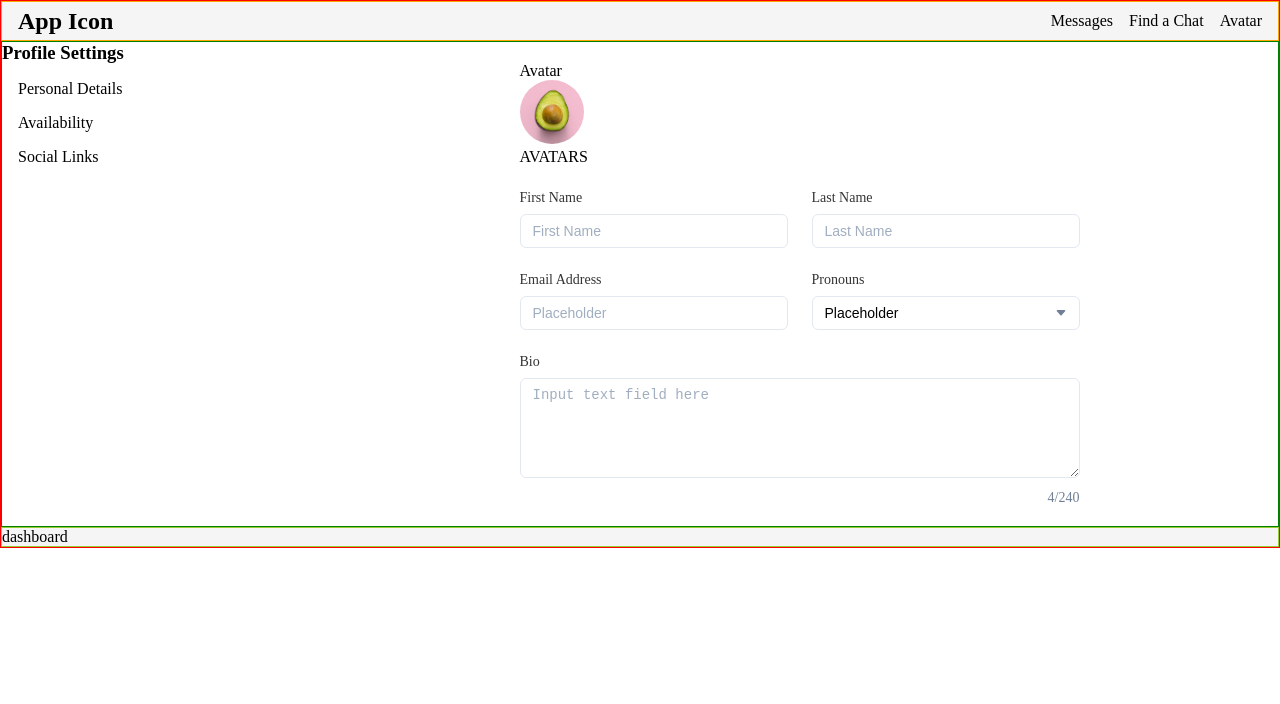
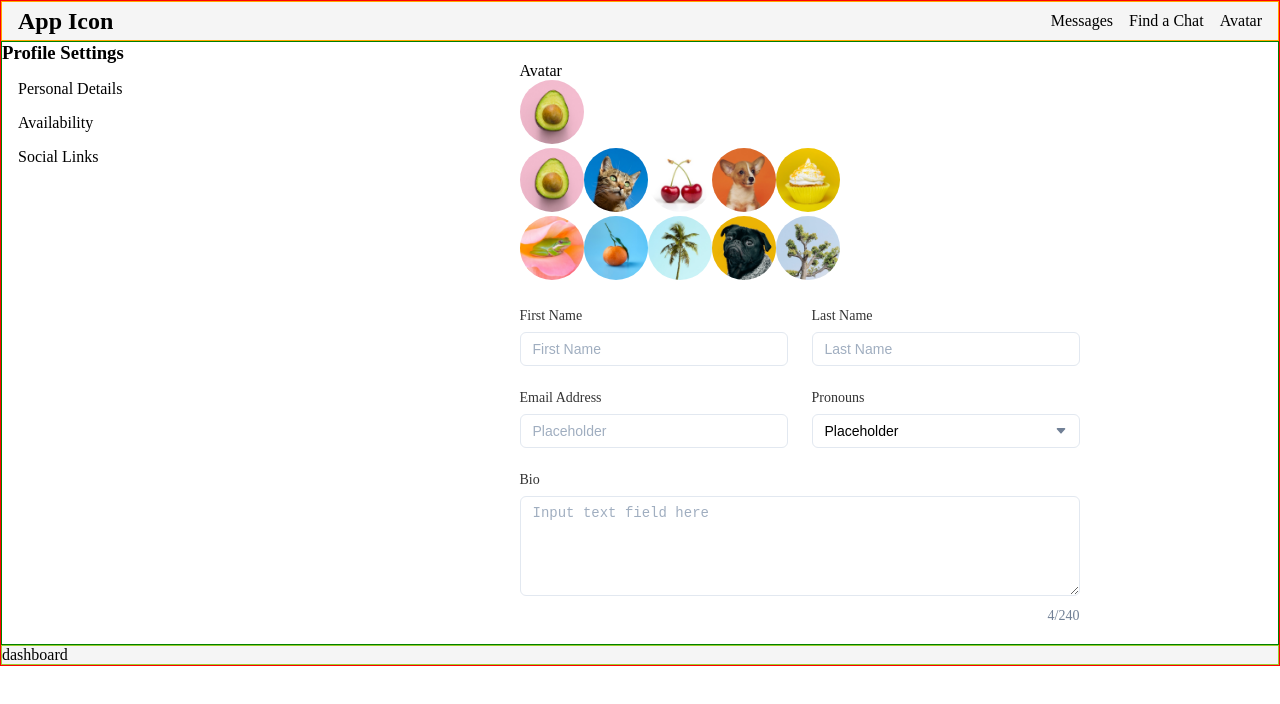
Before and after one commit to vishalicious213/coffee-chat, a React (Vite) app: page / in a window 1280 px wide. Both pictures are taken after a click on the picture 551 px from the left and 112 px from the top of the page. Shown: the top 704 px of the page. Built offline with nearby package versions, Linux system fonts and the light colour scheme.

Commit message:
avatar: rendering array of avatar pics in avatarPicsHtml

```diff
--- a/src/components/features/profile-settings/avatar.jsx
+++ b/src/components/features/profile-settings/avatar.jsx
@@ -16,6 +16,16 @@ const avatarPics = [
     "/avatars/tree.jpg",
 ]
 
+const avatarPicsHtml = avatarPics.map((pic, index) => (
+    <img
+        key={index}
+        src={pic}
+        alt="user avatar photo"
+        onClick={() => setAvatarImg(pic)}
+        className="avatar-option"
+    />
+))
+
 const Avatar = () => {
     const [avatarImg, setAvatarImg] = useState(avatarPics[0])
     const [showAvatars, setShowAvatars] = useState(false)
@@ -25,17 +35,11 @@ const Avatar = () => {
         console.log(showAvatars)
     }
 
-    const renderAvatars = (
-            <section id="avatarSelection" className="avatarSelection">
-                AVATARS
-            </section>
-    )
-
     return (
         <section id="user-avatar" className="user-avatar">
             <div>Avatar</div>
             <img src={avatarImg} alt="user avatar photo" onClick={handleClick} />
-            <section id="avatarsContainer">{showAvatars ? renderAvatars : null}</section>
+            <section id="avatarsContainer" className="avatarsContainer">{showAvatars ? avatarPicsHtml : null}</section>
         </section>
     )
 }
--- a/src/components/features/profile-settings/profile-settings.css
+++ b/src/components/features/profile-settings/profile-settings.css
@@ -19,8 +19,6 @@
     border-radius: 50%;
 }
 
-.avatarSelection {
-    /* border: 1px solid red;
-    background: red;
-    height: 3rem; */
+.avatarsContainer {
+    max-width: 20rem;
 }
```
